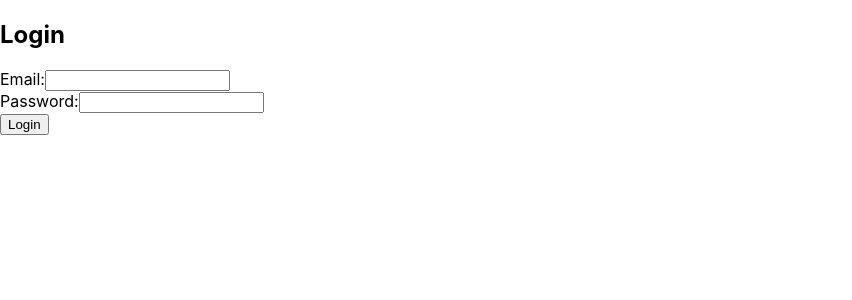
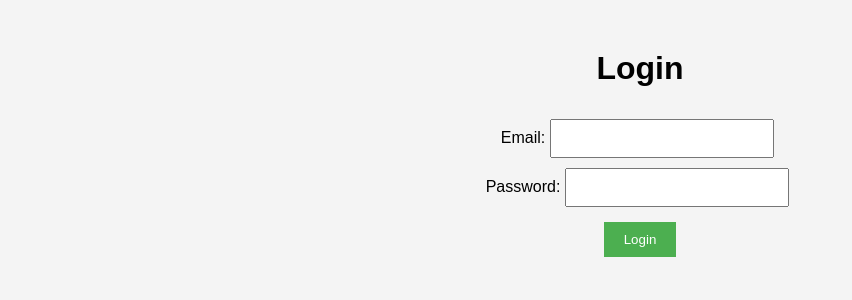
Before and after one commit to PrajyotShende/academia-frontend, a React (Create React App) app: page / in a window 1280 px wide. Shown: the top 300 px of the page, without its empty margins (0-852 px from the left). Built offline with nearby package versions, Linux system fonts and the light colour scheme.

Commit message:
login doonnne

```diff
--- a/src/components/Dashboard.js
+++ b/src/components/Dashboard.js
@@ -1,57 +1,29 @@
-// import React, { useState, useEffect } from 'react';
-// import { getPaidBills, getDueBills } from '../services/api';
+// /src/components/Dashboard.js
 
-// const Dashboard = () => {
-//   const [dueBills, setDueBills] = useState([]);
-//   const [paidBills, setPaidBills] = useState([]);
-//   const [errorMessage, setErrorMessage] = useState('');
-//   const token = localStorage.getItem('token'); // Get JWT token from localStorage
+import React from 'react';
+import '../styles/styles.css'; // Corrected path to styles.css
 
-//   useEffect(() => {
-//     if (token) {
-//       // Fetch due and paid bills when component mounts
-//       getDueBills(token)
-//         .then((data) => setDueBills(data))
-//         .catch((error) => setErrorMessage('Failed to fetch due bills'));
+const Dashboard = ({ onLogout }) => {
+  const handlePaidBillsClick = () => {
+    console.log('Paid Bills button clicked');
+    // Add logic to fetch and display paid bills
+  };
 
-//       getPaidBills(token)
-//         .then((data) => setPaidBills(data))
-//         .catch((error) => setErrorMessage('Failed to fetch paid bills'));
-//     }
-//   }, [token]);
+  const handleDueBillsClick = () => {
+    console.log('Due Bills button clicked');
+    // Add logic to fetch and display due bills
+  };
 
-//   return (
-//     <div>
-//       <h2>Dashboard</h2>
-//       {errorMessage && <p>{errorMessage}</p>}
+  return (
+    <div className="dashboard-container">
+      <h2>Welcome to the Dashboard</h2>
+      <div className="buttons-container">
+        <button onClick={handlePaidBillsClick} className="btn">Paid Bills</button>
+        <button onClick={handleDueBillsClick} className="btn">Due Bills</button>
+        <button onClick={onLogout} className="btn">Logout</button>  {/* Logout button */}
+      </div>
+    </div>
+  );
+};
 
-//       <div>
-//         <h3>Due Bills</h3>
-//         {dueBills.length > 0 ? (
-//           <ul>
-//             {dueBills.map((bill) => (
-//               <li key={bill.billId}>{bill.description}: {bill.amount}</li>
-//             ))}
-//           </ul>
-//         ) : (
-//           <p>No due bills</p>
-//         )}
-//       </div>
-
-//       <div>
-//         <h3>Paid Bills</h3>
-//         {paidBills.length > 0 ? (
-//           <ul>
-//             {paidBills.map((bill) => (
-//               <li key={bill.billId}>{bill.description}: {bill.amount}</li>
-//             ))}
-//           </ul>
-//         ) : (
-//           <p>No paid bills</p>
-//         )}
-//       </div>
-//     </div>
-//   );
-// };
-
-// export default Dashboard;
+export default Dashboard;
--- a/src/components/Login.js
+++ b/src/components/Login.js
@@ -1,9 +1,9 @@
-// /src/components/login.js
+// /src/components/Login.js
 
 import React, { useState } from 'react';
 import { login } from '../services/api'; // Import the login function from api.js
 
-const Login = () => {
+const Login = ({ onLogin }) => {
   const [email, setEmail] = useState('');
   const [password, setPassword] = useState('');
   const [error, setError] = useState('');
@@ -15,8 +15,8 @@ const Login = () => {
     try {
       const token = await login(email, password);
       console.log('Logged in with token:', token);
-      // You can now use the token to store in localStorage or use in further requests
-      // Redirect user to dashboard or home page
+      localStorage.setItem('authToken', token); // Store token in localStorage
+      onLogin(); // Notify App.js to update login state and show the Dashboard
     } catch (err) {
       setError('Login failed: Invalid credentials.');
     }
--- a/src/services/api.js
+++ b/src/services/api.js
@@ -1,35 +1,35 @@
 // /src/services/api.js
 
 export const login = async (email, password) => {
-  const loginUrl = 'http://localhost:8080/api/student/login'; // Replace with your actual login URL
+  const loginUrl = 'http://localhost:8080/api/student/login';
 
   const loginData = {
-    email_id: email,  // Dynamic email provided by user
-    Password: password  // Dynamic password provided by user
+    email_id: email,
+    Password: password
   };
 
   try {
     const response = await fetch(loginUrl, {
       method: 'POST',
       headers: {
-        'Content-Type': 'application/json',  // Setting the content type as JSON
+        'Content-Type': 'application/json',
       },
-      body: JSON.stringify(loginData),  // Converting JavaScript object to JSON string
+      body: JSON.stringify(loginData),
     });
 
     if (!response.ok) {
       throw new Error('Login failed: Invalid credentials or server error');
     }
 
-    const data = await response.text();  // Use .text() to capture the plain JWT token
+    const data = await response.text();
     console.log('JWT Token:', data);
 
-    // Save the token in localStorage or sessionStorage for future requests
-    localStorage.setItem('authToken', data);  // Saving token in localStorage
+    // Use sessionStorage instead of localStorage
+    sessionStorage.setItem('authToken', data);
 
-    return data;  // Return the token, in case you need it elsewhere
+    return data;
   } catch (error) {
     console.error('Error during login:', error);
-    throw error;  // Throw error to be caught in your component or UI
+    throw error;
   }
 };
--- a/src/styles/styles.css
+++ b/src/styles/styles.css
@@ -1,54 +1,72 @@
 /* /src/styles/styles.css */
 
+/* Global Styles */
 body {
   font-family: Arial, sans-serif;
   background-color: #f4f4f4;
+  margin: 0;
+  padding: 0;
 }
 
+h2 {
+  font-size: 2em;
+}
+
+/* Login Styles */
 .login-container {
-    margin: 0 auto;
-    padding: 20px;
-    max-width: 400px;
-    background-color: white;
-    box-shadow: 0 4px 8px rgba(0, 0, 0, 0.1);
   text-align: center;
-    border-radius: 8px;
-    margin-top: 100px;
+  margin-top: 50px;
+}
+
+form {
+  margin-top: 20px;
+}
+
+input {
+  padding: 10px;
+  margin: 5px;
+  width: 200px;
+}
+
+button {
+  padding: 10px 20px;
+  margin-top: 10px;
+  background-color: #4CAF50;
+  color: white;
+  border: none;
+  cursor: pointer;
+}
+
+button:hover {
+  background-color: #45a049;
 }
 
 .error {
   color: red;
-    margin-bottom: 10px;
 }
 
-  .form-group {
-    margin-bottom: 15px;
+/* Dashboard Styles */
+.dashboard-container {
+  text-align: center;
+  margin-top: 50px;
 }
 
-  input.form-control {
-    width: 100%;
-    padding: 10px;
-    margin: 5px 0;
-    border: 1px solid #ddd;
-    border-radius: 4px;
+.buttons-container {
+  margin-top: 20px;
 }
 
-  button {
-    width: 100%;
-    padding: 10px;
-    margin: 10px 0;
-    background-color: #007bff;
+.btn {
+  padding: 10px 20px;
+  font-size: 16px;
+  cursor: pointer;
+  margin: 10px;
+  border: none;
+  border-radius: 5px;
+  background-color: #4CAF50;
   color: white;
-    border: none;
-    cursor: pointer;
-    border-radius: 4px;
+  transition: background-color 0.3s ease;
 }
 
-  button:disabled {
-    background-color: #cccccc;
-    cursor: not-allowed;
+.btn:hover {
+  background-color: #45a049;
 }
-
-  button:hover {
-    background-color: #0056b3;
-  }
```
Lines whose indentation alone changed are shown as unchanged.
